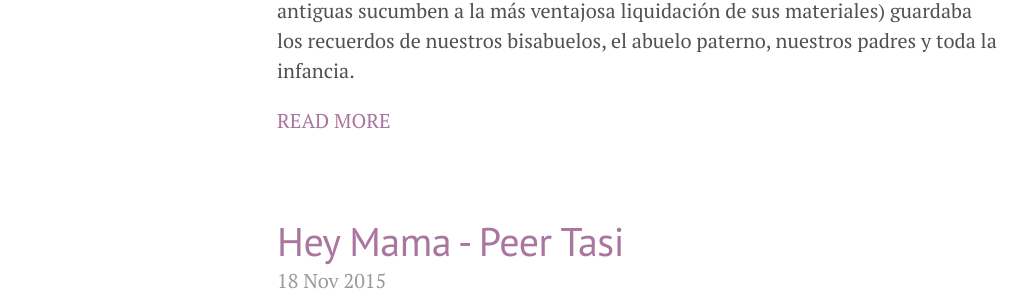
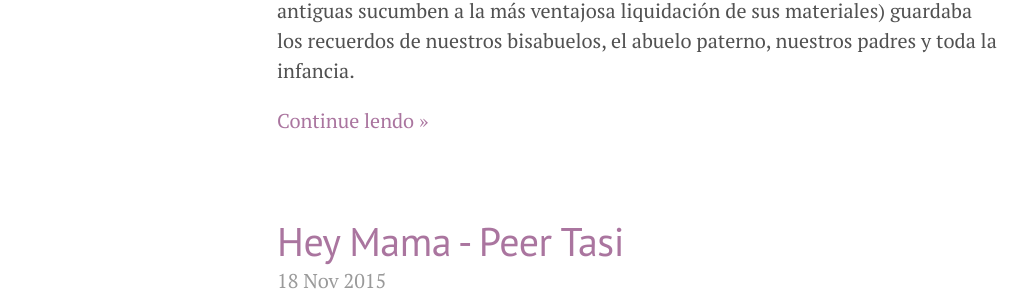
Before and after one commit to sifiyoke/sifiyoke.github.io, a Jekyll site: the page built from index.html, in a window 1280 px wide. Shown: the part 266-562 px from the top of the page, without its empty margins (3-1030 px from the left). Built offline with Jekyll 4.4.1, drawn with Linux system fonts in a browser that asks for light colours; nearby versions of some CDN libraries; the list of posts is cut into pages by our own code; some of the changed text lies outside the part shown; grey boxes are pictures that could not be loaded.

Commit message:
portugues

```diff
--- a/_layouts/default.html
+++ b/_layouts/default.html
@@ -15,7 +15,7 @@
       <div class="masthead">
         <div class="container">
           <h3 class="masthead-title">
-            <a href="{{ site.baseurl }}/" title="Home">{{ site.title }}</a>
+            <a href="{{ site.baseurl }}/" title="Inicio">{{ site.title }}</a>
             <small>{{ site.tagline }}</small>
           </h3>
         </div>
--- a/_layouts/post.html
+++ b/_layouts/post.html
@@ -9,7 +9,7 @@
 </div>
 
 <div class="related">
-  <h2>Related Posts</h2>
+  <h2>Entradas Relacionadas</h2>
   <ul class="related-posts">
     {% for post in site.related_posts limit:3 %}
       <li>
--- a/index.html
+++ b/index.html
@@ -15,7 +15,7 @@
     <span class="post-date">{{ post.date | date_to_string }}</span>
 
     {{ post.excerpt }}
-    <a href="{{ post.url }}"> READ MORE </a>
+    <a href="{{ post.url }}"> Continue lendo » </a>
   </div>
 
   {% endfor %}
@@ -25,13 +25,13 @@
   {% if paginator.next_page %}
     <a class="pagination-item older" href="{{ site.baseurl }}/page{{paginator.next_page}}">Older</a>
   {% else %}
-    <span class="pagination-item older">Older</span>
+    <span class="pagination-item older">Anterior</span>
   {% endif %}
   {% if paginator.previous_page %}
     {% if paginator.page == 2 %}
       <a class="pagination-item newer" href="{{ site.baseurl }}/">Newer</a>
     {% else %}
-      <a class="pagination-item newer" href="{{ site.baseurl }}/page{{paginator.previous_page}}">Newer</a>
+      <a class="pagination-item newer" href="{{ site.baseurl }}/page{{paginator.previous_page}}">Próximo</a>
     {% endif %}
   {% else %}
     <span class="pagination-item newer">Newer</span>
```
